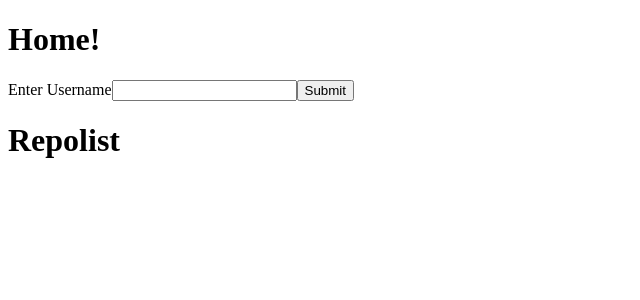
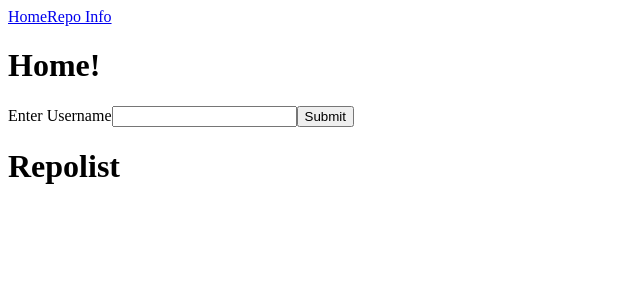
Before and after one commit to ecarlos09/LAP-3-pcc, a React app: page / in a window 1280 px wide. Shown: the top 300 px of the page, without its empty margins (0-640 px from the left). Built offline with nearby package versions, Linux system fonts and the light colour scheme.

Commit message:
add links to home and repo page and render nav bar on all pages

```diff
--- a/src/App.js
+++ b/src/App.js
@@ -1,5 +1,6 @@
 import React, {useState} from 'react';
 import { Switch, Route } from 'react-router-dom';
+import { NavBar } from './layout';
 import {Homepage, Repopage} from './pages'
 
 
@@ -7,6 +8,7 @@ function App() {
     let [username, setUsername] = useState("")
     return (
         <>
+        <NavBar />
         <Switch>
             <Route exact path ="/">
                 <Homepage username={username} setUsername={setUsername}/>
--- a/src/layout/NavBar/index.js
+++ b/src/layout/NavBar/index.js
@@ -1,9 +1,13 @@
 import React from 'react';
+
+import { NavLink } from 'react-router-dom';
 
 const NavBar = () => {
     return (
-        <>
-        </>
+        <nav>
+            <NavLink exact to="/" activeClassName="current">Home</NavLink>
+            <NavLink to="/repopage" activeClassName="current">Repo Info</NavLink>
+        </nav>
     )
 }
 
```
